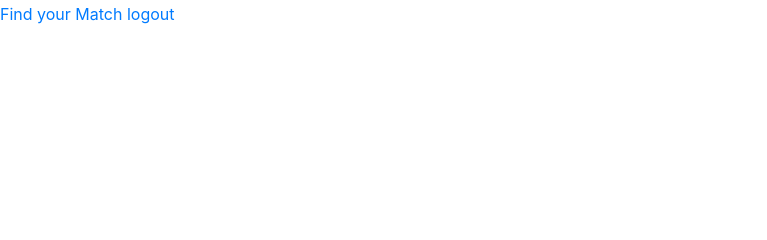
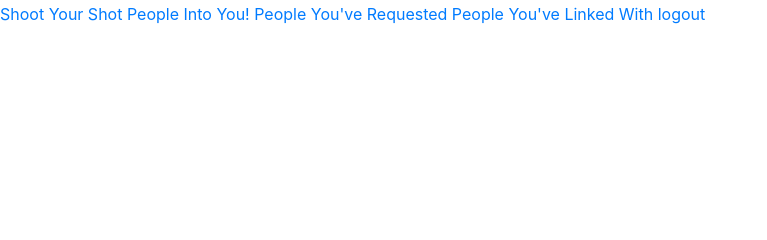
Before and after one commit to hongweimachene/WeNeedAName_chenH-rawatP-shawJ, a Python web app: template templates/welcome.html in a window 1280 px wide. Shown: the part 454-694 px from the top of the page, without its empty margins (0-767 px from the left). Run offline with Jinja, Linux system fonts and the light colour scheme; the template is opened without the code that fills it, so the values that code supplies are empty; some libraries are stand-ins or nearby versions.

Commit message:
Update welcome page with links

```diff
--- a/doc/devlog.txt
+++ b/doc/devlog.txt
@@ -155,3 +155,6 @@ deleted start html file
 
 chenH -- 2019-11-26 08:40
 updated design doc to match current APIS, added the Skyfield module, removed APIs we aren't using and updated component map
+
+prathamR -- 2019-11-26 08:42
+Update welcome page with links
--- a/doc/updateLog.py
+++ b/doc/updateLog.py
@@ -1,6 +1,8 @@
 import datetime, subprocess
 
-print("Please enter your name:")
+subprocess.run(['git', 'pull'])
+
+print("\n\n\nPlease enter your name:")
 print("Format: firstnameL")
 name = input()
 
--- a/templates/welcome.html
+++ b/templates/welcome.html
@@ -19,7 +19,10 @@
 
     Welcome to StarCrossed, {{name}}!<br>
     Daily Horoscope: {{horoscope}}<br>
-    <a href="/hotsingles">Find your Match</a>
+    <a href="/hotsingles">Shoot Your Shot</a>
+    <a href="/recieved_requests">People Into You!</a>
+    <a href="/pending_requests">People You've Requested</a>
+    <a href="/accepted_requests">People You've Linked With</a>
     <a href="/logout">logout</a>
 
 </body>
```
